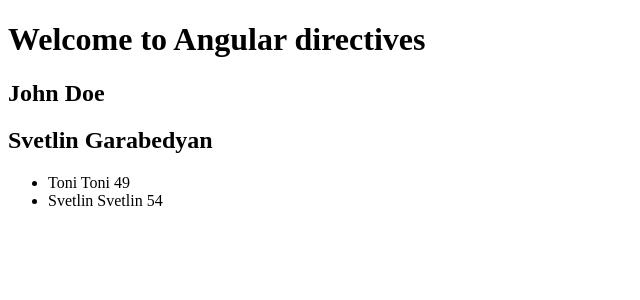
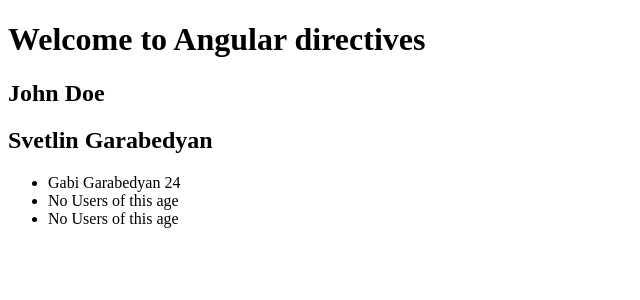
Before and after one commit to SvetlinGG/Angular-tutorial, an Angular app in the folder angular-directives/: page / in a window 1280 px wide. Shown: the top 300 px of the page, without its empty margins (0-640 px from the left). Built offline with nearby package versions, Linux system fonts and the light colour scheme.

Commit message:
@if and @else statement

```diff
--- a/angular-directives/src/app/app.component.html
+++ b/angular-directives/src/app/app.component.html
@@ -8,8 +8,10 @@
 
 <ul>
   @for (user of users; track $index) {
-    @if (user.age > 30) {
-      <li>{{user.firstName}} {{user.firstName}} {{user.age}}</li>
+    @if (user.age < 40) {
+      <li>{{user.firstName}} {{user.lastName}} {{user.age}}</li>
+    }@else{
+      <li>No Users of this age</li>
     }
 
   }
```
